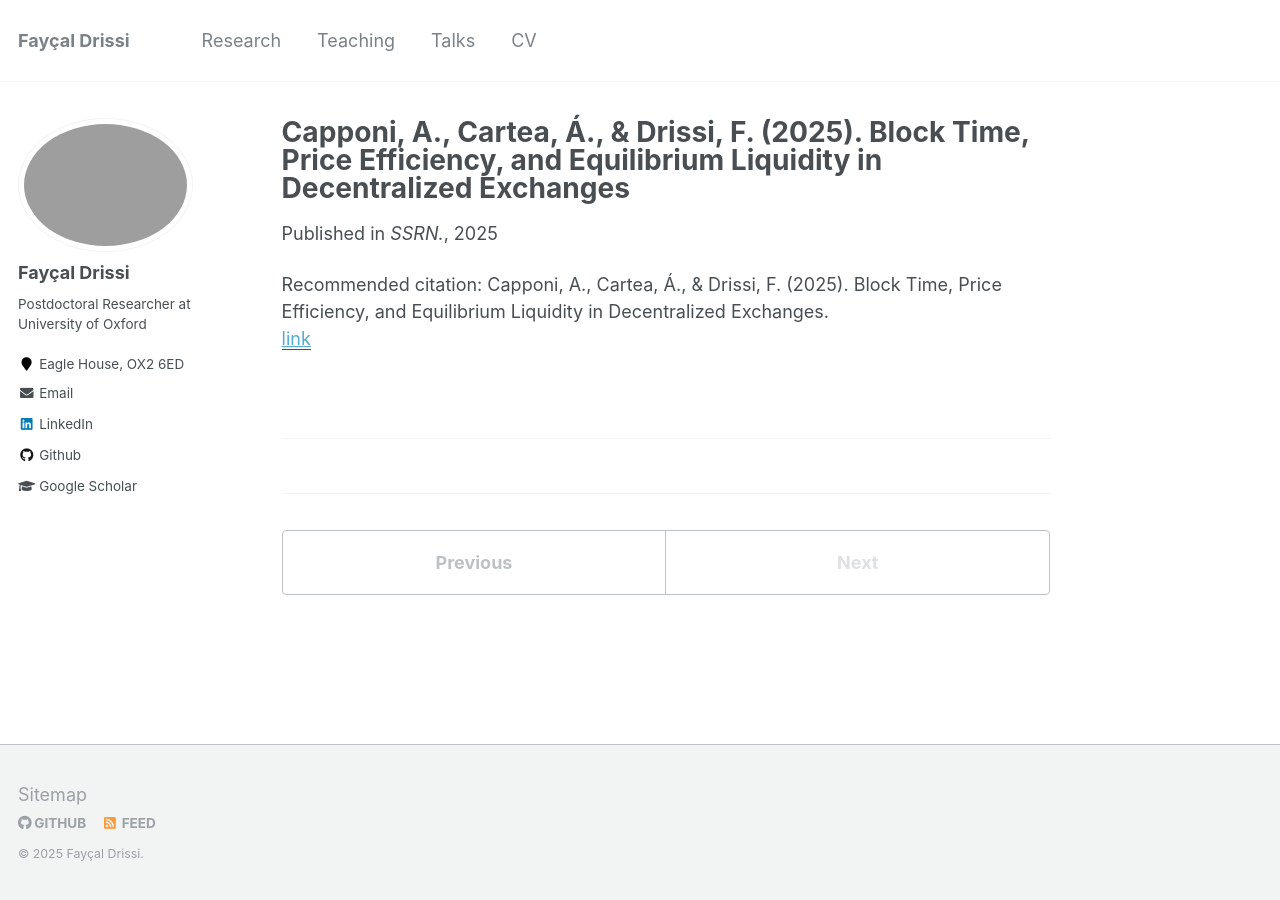
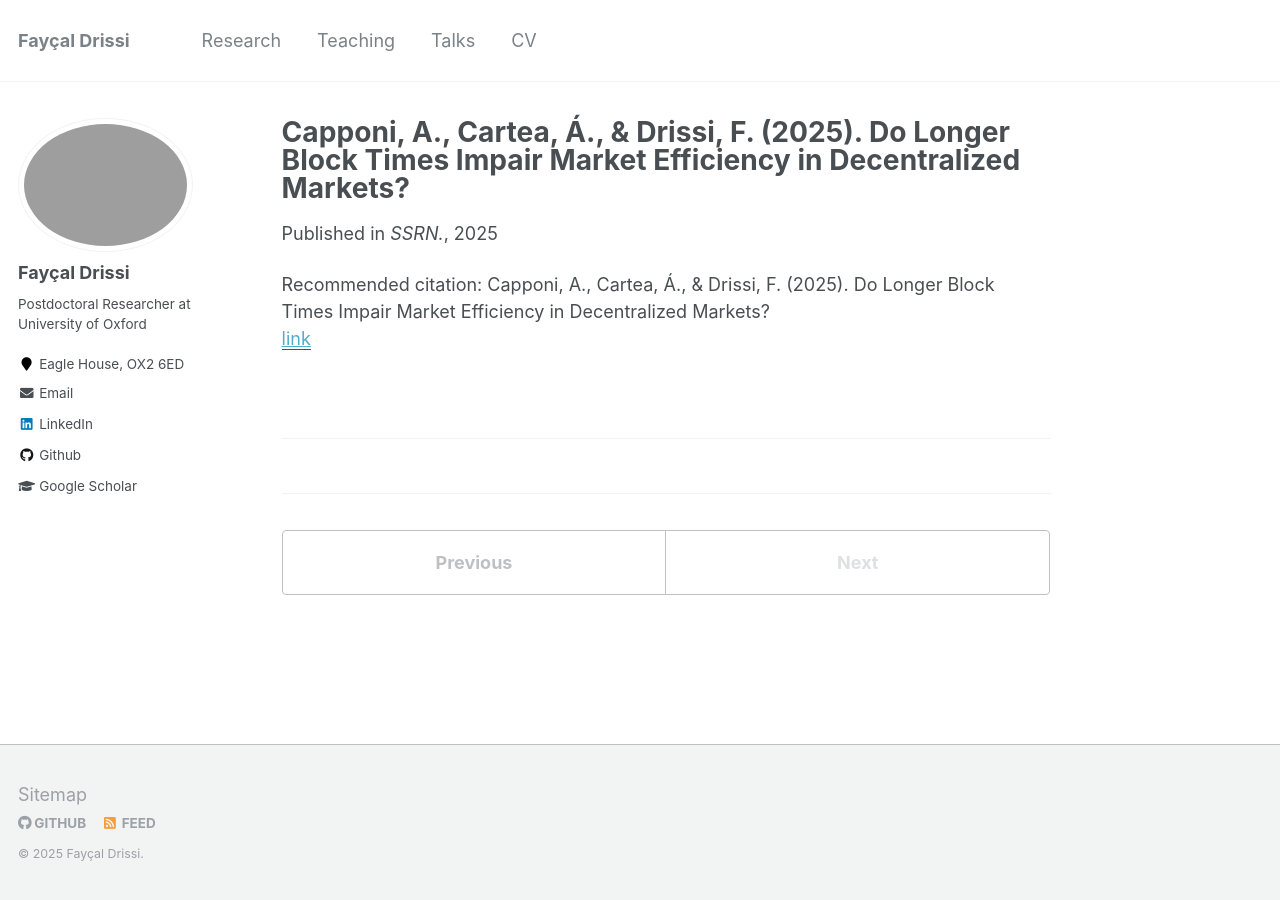
Before and after one commit to FDR0903/FDR0903.github.io, a Jekyll site: the page built from _workingpapers/2025_amm_cappo.md, in a window 1280 px wide. Built offline with Jekyll 4.4.1, drawn with Linux system fonts in a browser that asks for light colours.

Commit message:
paper update

```diff
--- a/_workingpapers/2025_amm_cappo.md
+++ b/_workingpapers/2025_amm_cappo.md
@@ -1,10 +1,10 @@
 ---
-title: "Capponi, A., Cartea, Á., & Drissi, F. (2025). Block Time, Price Efficiency, and Equilibrium Liquidity in Decentralized Exchanges"
+title: "Capponi, A., Cartea, Á., & Drissi, F. (2025). Do Longer Block Times Impair Market Efficiency in Decentralized Markets?"
 collection: workingpapers
 permalink: /workingpapers/mempools
 excerpt: #'This paper is about the number 3. The number 4 is left for future work.'
 date: 2025-03-30
 venue: 'SSRN.'
 paperurl: 'https://fdr0903.github.io/files/mempools.pdf'
-citation: 'Capponi, A., Cartea, Á., & Drissi, F. (2025). Block Time, Price Efficiency, and Equilibrium Liquidity in Decentralized Exchanges.'
+citation: 'Capponi, A., Cartea, Á., & Drissi, F. (2025). Do Longer Block Times Impair Market Efficiency in Decentralized Markets?'
 ---
```
